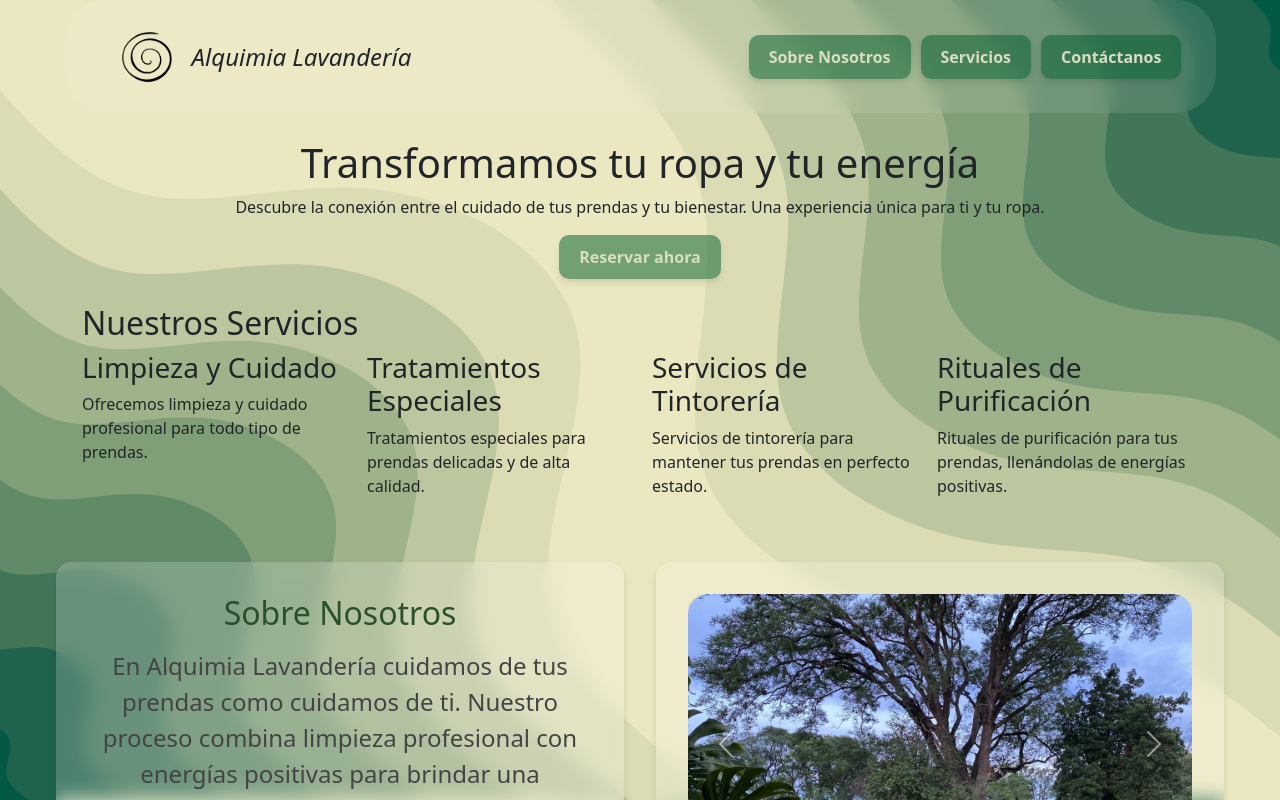
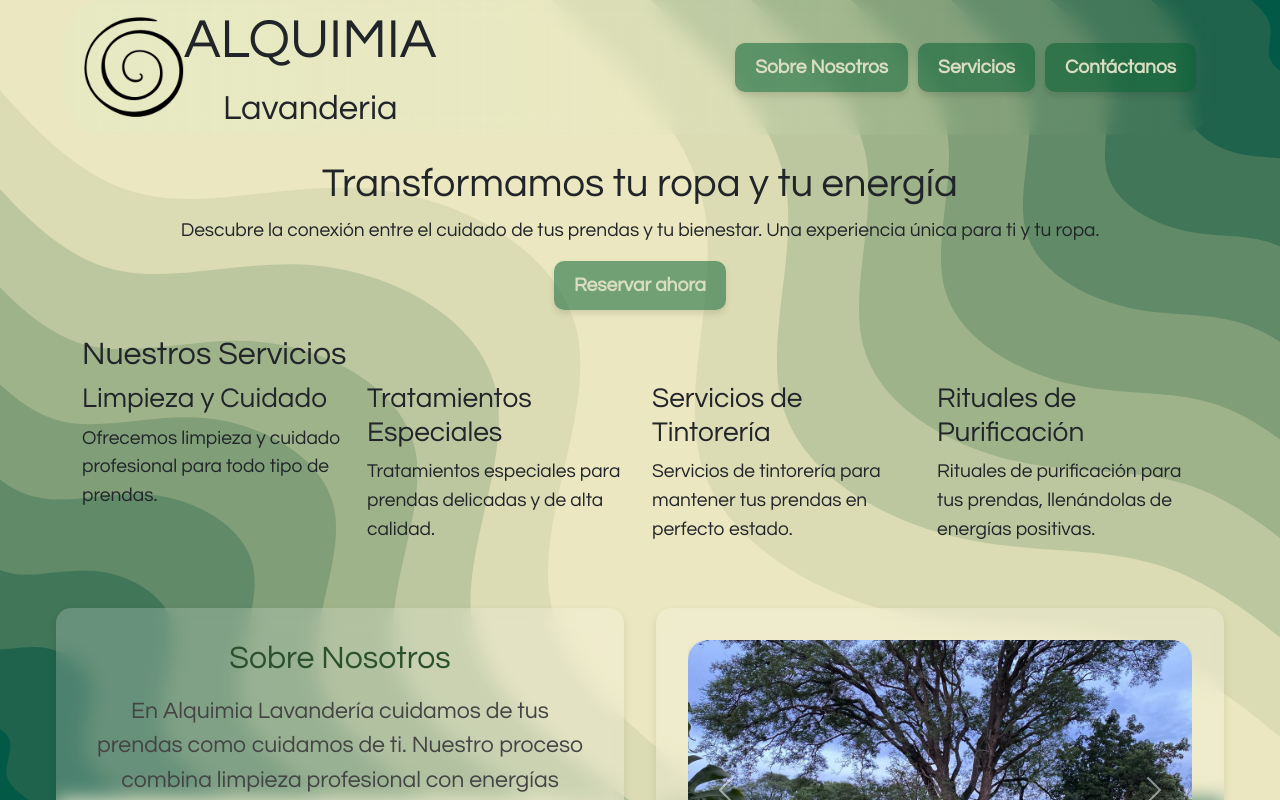
Before and after one commit to Voyager-Ov/Alquimia_Lavanderia, an Angular app in the folder App_angular/: page / in a window 1280 px wide. Shown: the top 800 px of the page. Built offline with nearby package versions, Linux system fonts and the light colour scheme.

Commit message:
terminando el responsiv
termine de hacer la pantalla responsiv y agrege estlosa alos botones del popup de contactabosy cambie lo que es el face de entrada y salida para el popup

```diff
--- a/App_angular/src/app/app.component.css
+++ b/App_angular/src/app/app.component.css
@@ -1,94 +1,98 @@
 body {
+    font-family: 'Questrial', sans-serif;
     margin: 0;
     padding: 0;
     height: 100%; /* Altura completa de la ventana */
     background-image: url('pc.svg');
     background-size: cover; /* Asegura que ocupe todo el fondo */
-    background-repeat: no-repeat; /* Repite la imagen de fondo */
+    background-repeat: no-repeat; /* No repetir la imagen de fondo */
     background-position: center; /* Centra la imagen */
     background-attachment: fixed; /* Fija la imagen de fondo para que no se mueva */
-    position: relative;
     width: 100%;
+    font-size: 120%;
 }
 
 /* Contenedor del header */
 .header-conteiner {
-    display: flex;
-    justify-content: space-between; /* Centra horizontalmente el contenido */
-    align-items: center; /* Centra verticalmente el contenido */
     height: 10%; /* Altura del header */
     margin-right: 5%;
     margin-left: 5%;
     background: rgba(255, 255, 255, 0.1);
+    background: linear-gradient(to left, rgba(255, 255, 255, 0), rgba(213, 245, 204, 0.2));
     backdrop-filter: blur(10px);
     border-radius: 40px;
 }
 
 .header {
     display: flex;
-    justify-content: center; /* Centra horizontalmente el contenido */
+    justify-content: space-between; /* Espacio entre logo y nav */
     align-items: center; /* Centra verticalmente el contenido */
-    width: 100%; /* Asegura que el header ocupe todo el ancho del contenedor */
+    margin-left: 10px;
 }
 
 .logo {
     display: flex;
     align-items: center;
-    margin-right: auto; /* Empuja el logo a la izquierda */
-    margin-left: 5%; /* Añade espacio entre el logo y el borde izquierdo */
-    margin-bottom: 1%;
-    margin-top: 1%;
+    font-size: 180%;
+    margin-left: 10px;
 }
 
 .logo-icon {
-    width: 50px; /* Tamaño del logo */
-    height: 50px; /* Tamaño del logo */
-    margin-right: 10px; /* Añade espacio entre el logo y el texto */
+    width: 100px; /* Tamaño del logo */
+    height: 100px; /* Tamaño del logo */
 }
 
 .logo-text {
-    font-size: 150%; /* Tamaño del texto */
-    padding: 10px;
+    flex-direction: column; /* Coloca "ALQUIMIA" arriba y "lavanderia" abajo */
+    text-align: center; /* Alinea el texto al centro */
+}
 
+#Alquimia {
+    font-size: 160%; /* Tamaño grande para "ALQUIMIA" */
+    margin: 0; /* Elimina el margen */
+}
+
+#lavanderia {
+    font-size: 100%; /* Tamaño más pequeño para "lavanderia" */
+    margin: 0; /* Elimina el margen */
 }
 
 nav {
     display: flex;
     gap: 10px; /* Añade espacio entre los botones */
-    margin: 3%;
+    margin-right: 20px;
 }
+
 /* Estilos para los botones custom-btn */
-nav .custom-btn {
+.custom-btn {
     background-color: #005e2f83; /* Color de fondo */
     color: rgba(217, 221, 193); /* Color del texto */
+    border: none; /* Sin borde */
     padding: 10px 20px; /* Añade espacio dentro del botón */
-    border: none; /* Sin borde */
     border-radius: 10px; /* Bordes redondeados */
     cursor: pointer; /* Cambia el cursor al pasar sobre el botón */
     transition: background-color 0.3s ease, transform 0.3s ease; /* Transición suave para el color de fondo y la transformación */
-    font-size: 1rem; /* Tamaño de la fuente */
     font-weight: bold; /* Texto en negrita */
     box-shadow: 0 4px 6px rgba(0, 0, 0, 0.1); /* Sombra para darle profundidad */
 }
 
 /* Estilos para el estado hover */
-nav .custom-btn:hover {
-    background-color: #426940; /* Color de fondo al pasar el cursor */
+.custom-btn:hover {
+    background-color: #037e4483; /* Color de fondo al pasar el cursor */
     transform: translateY(-5px); /* Eleva el botón ligeramente */
 }
 
 /* Estilos para el estado activo */
-nav .custom-btn:active {
-    background-color: #5E8A5A; /* Color de fondo al hacer clic */
+.custom-btn:active {
+    background-color: #037e4483; /* Color de fondo al hacer clic */
     transform: translateY(0); /* Restaura la posición del botón */
 }
 
 /* Estilos para el estado enfocado */
-nav .custom-btn:focus {
+.custom-btn:focus {
     outline: none; /* Elimina el borde de enfoque predeterminado */
-    box-shadow: 0 0 0 3px rgba(139, 197, 133, 0.5); /* Añade un borde de enfoque personalizado */
+    box-shadow: 0 0 0 3px #037e4483; /* Añade un borde de enfoque personalizado */
 }
-
 
 /* Estilos para el overlay del popup */
 .popup-overlay {
@@ -104,17 +108,46 @@ nav .custom-btn:focus {
     justify-content: center;
     align-items: center;
     z-index: 1000; /* Asegura que el popup esté por encima de otros elementos */
+    animation: fadeIn 0.5s forwards; /* Animación de desvanecimiento */
+}
+
+.popup-overlay.hide {
+    animation: fadeOut 0.5s forwards; /* Animación de desvanecimiento inverso */
 }
 
 /* Estilos para el contenido del popup */
 .popup-content {
     display: flex;
     flex-direction: column;
-    background: #5E8A5A;
-    padding: 2% 10% 2% 10%; /* Añade espacio alrededor del contenido */
+    background: #5e8a5a7c;
+    padding: 2% 10%; /* Añade espacio alrededor del contenido */
     border-radius: 30px;
     position: relative;
     z-index: 1001; /* Asegura que el contenido del popup esté por encima del overlay */
+    animation: fadeIn 0.5s forwards; /* Animación de desvanecimiento */
+}
+
+.popup-content.hide {
+    animation: fadeOut 0.5s forwards; /* Animación de desvanecimiento inverso */
+}
+
+/* Animaciones */
+@keyframes fadeIn {
+    from {
+        opacity: 0;
+    }
+    to {
+        opacity: 1;
+    }
+}
+
+@keyframes fadeOut {
+    from {
+        opacity: 1;
+    }
+    to {
+        opacity: 0;
+    }
 }
 
 .popup-content h2 {
@@ -124,7 +157,6 @@ nav .custom-btn:focus {
     justify-content: center;
     padding: 10%;
 }
-
 
 .popup-content button {
     padding: 10px 20px; /* Añade espacio dentro del botón */
@@ -138,10 +170,19 @@ nav .custom-btn:focus {
     gap: 10px; /* Espacio entre el icono y el texto */
 }
 
-
 #wapp {
     background-color: #25d366; /* Color de fondo */
     color: white; /* Color del texto */
+}
+
+#wapp:hover {
+    background-color: #03ff4fc4; /* Color de fondo al pasar el cursor */
+    transform: translateY(-3px); /* Eleva el botón ligeramente */
+}
+
+#wapp:active {
+    background-color: #03ff4fc4; /* Color de fondo al hacer clic */
+    transform: translateY(0); /* Restaura la posición del botón */
 }
 
 #email {
@@ -149,17 +190,51 @@ nav .custom-btn:focus {
     color: white; /* Color del texto */
 }
 
+#email:hover {
+    background-color: #f70000; /* Color de fondo al pasar el cursor */
+    transform: translateY(-3px); /* Eleva el botón ligeramente */
+}
+
+#email:active {
+    background-color: #ff4f4ffd; /* Color de fondo al hacer clic */
+    transform: translateY(0); /* Restaura la posición del botón */
+}
+
 #ig {
     color: white; /* Color del texto */
-    background-image: url("/assets/images/ig.jpg"); /* Ruta de la imagen de Instagram */
-    background-repeat: no-repeat; /* No repetir la imagen */
-    background-position:center; /* Posición de la imagen */
+    background: linear-gradient(to right, #4b00fa, #833ab4, #c13584, #e1306c, #fd1d1d, #fdfa4b); /* Degradado de colores */
     padding-left: 40px; /* Espacio a la izquierda para la imagen */
-    background-size: 100%;
 }
 
+#ig:hover {
+    transform: translateY(-1px); /* Eleva el botón ligeramente */
+    animation: girar-gradiente 6s infinite;
+    background-size: 400% 400%;
+}
+
+@keyframes girar-gradiente {
+    0% {
+        background-position: 0% 50%;
+    }
+    50% {
+        background-position: 100% 50%;
+    }
+    100% {
+        background-position: 0% 50%;
+    }
+}
+
+#closePopup {
+    color: white; /* Color del texto */
+    background-color: #ff4f4f; /* Color de fondo */
+}
+#closePopup:hover {
+    background-color: #f70000; /* Color de fondo al pasar el cursor */
+    transform: translateY(-3px); /* Eleva el botón ligeramente */
+}
+/* Estilos para el contenido principal */
 .hero {
-    margin: 2% auto 2% auto; /* Añade espacio entre el header y el contenido */
+    margin: 2% auto; /* Añade espacio entre el header y el contenido */
     display: flex;
     flex-direction: column;
     justify-content: center; /* Centra horizontalmente el contenido */
@@ -169,20 +244,6 @@ nav .custom-btn:focus {
 .hero-content {
     text-align: center; /* Alinea el texto al centro */
 }
-
-div .custom-btn {
-    background-color: #005e2f83; /* Color de fondo */
-    color: rgba(217, 221, 193); /* Color del texto */
-    padding: 10px 20px; /* Añade espacio dentro del botón */
-    border: none; /* Sin borde */
-    border-radius: 10px; /* Bordes redondeados */
-    cursor: pointer; /* Cambia el cursor al pasar sobre el botón */
-    transition: background-color 0.3s ease, transform 0.3s ease; /* Transición suave para el color de fondo y la transformación */
-    font-size: 1rem; /* Tamaño de la fuente */
-    font-weight: bold; /* Texto en negrita */
-    box-shadow: 0 4px 6px rgba(0, 0, 0, 0.1); /* Sombra para darle profundidad */
-}
-
 
 /* Estilos para las islas en la sección About */
 .abaut-container {
@@ -213,7 +274,7 @@ div .custom-btn {
 }
 
 .abaut-text p {
-    font-size: 150%;
+    font-size: 120%;
     line-height: 1.5;
     color: #444;
 }
@@ -226,7 +287,6 @@ div .custom-btn {
 }
 
 .carousel-item img {
-
     object-fit: cover; /* Recorta y centra la imagen */
     object-position: center; /* Centra la imagen */
     border-radius: 20px; /* Opcional: bordes redondeados */
@@ -266,7 +326,6 @@ div .custom-btn {
 .map {
     order: 1;
     border-radius: 15px; /* Bordes redondeados */
-    box-shadow: 0 4px 8px rgba(0, 0, 0, 0.1); /* Sombra para darle profundidad */
 }
 
 .titulo {
@@ -285,107 +344,145 @@ div .custom-btn {
     line-height: 1.5; /* Altura de línea */
 }
 
-
-
-
-
-    /* Media Queries  tablet*/
-
-  @media (max-width: 800px) {
+/* Media Queries  tablet */
+@media (max-width: 961px) {
     body {
-      background-image: url(tablet.svg);
-
-    }
-    .header-conteiner {
-        height: 10%;
-    }
-
-    .header {
-        flex-direction: row;
+        background-image: url(tablet.svg);
     }
 
     .logo {
-        margin: 20px;
+        margin: 0;
+        font-size: 130%;
+    }
+    .logo-icon {
+        width: 80px;
+        height: 80px;
     }
 
+    nav {
+        font-size: 130%;
+
+    }
+    .custom-btn {
+        font-size: 90%;
+        padding: 6px 5px;
+    }
+    .abaut-container {
+        flex-direction: column;
+    }
+    .abaut-text {
+        font-size: smaller;
+    }
+    #map {
+        position: relative;
+        content: center;
+    }
+}
+/*media query tablet s */
+@media (max-width: 806px) {
+    .logo {
+        margin: 0;
+        font-size: 60%;
+    }
     .logo-icon {
-        width: 40px;
-        height: 40px;
+        width: 70px;
+        height: 70px;
     }
 
     .logo-text {
-        font-size: 125%;
+        font-size: 200%;
     }
     nav {
-        margin-right: 5%;
-        gap: 10px;
+        font-size: 100%;
+
+    }
+}
+
+/* Media Queries  mobile */
+@media (max-width: 683px) {
+    body {
+        background-image: url(mobile.svg);
     }
 
-    .abaut-container {
-        flex-direction: row;
-        gap: 20%;
-    }
-
-    .abaut-text {
-        font-size: smaller;
-    }
-
-
-
-
-  }
-
-
-
-  @media (max-width: 576px) {
-    body {
-      background-image: url(mobile.svg);
-      height: 100%; /* Altura completa de la ventana */
-
-    }
-    .header-conteiner {
-        height: 10%;
-        margin-left: 2%;
-        margin-right: 2%;
-    }
     #disable {
         display: none;
     }
-
-    .logo{
-        margin-right: 0;
+    .logo {
+        margin: 0;
+        gap: 10px;
     }
-
-    .logo-icon{
-        width: 30px;
-        height: 30px;
+    .logo-icon {
+        width: 60px;
+        height: 60px;
     }
-
     .logo-text {
-        font-size: 125%;
+        font-size: 160%;
     }
-
-    nav .custom-btn{
+    #lavanderia {
+        font-size: 110%;
+    }
+    nav {
+        margin-right: 4%;
+        font-size: 120%;
+    }
+    .custom-btn {
         padding: 5px 10px;
         margin: 10px;
-
+        font-size: 140%;
     }
-
     .hero {
-        margin: 5% 5% 5% 5%; /* Añade espacio entre el header y el contenido */
+        margin: 5% 5%; /* Añade espacio entre el header y el contenido */
         display: flex;
         flex-direction: column;
         justify-content: center; /* Centra horizontalmente el contenido */
         align-items: center; /* Centra verticalmente el contenido */
     }
-
     .abaut-container {
         flex-direction: row;
         gap: 20%;
     }
-
     .abaut-text {
         font-size: smaller;
     }
+}
 
-  }
+/* media queries  mobile M */
+@media (max-width: 487px) {
+    .logo {
+        margin: 0;
+    }
+    .logo-icon {
+        width: 50px;
+        height: 50px;
+    }
+    .logo-text {
+        font-size: 160%;
+    }
+    nav{
+        font-size: 100%;
+    }
+    .custom-btn {
+        font-size: 130%;
+    }
+}
+
+/* Media Queries  mobile s */
+@media (max-width: 437px) {
+
+    .logo {
+        margin-left: 3px;
+    }
+    .logo-icon {
+        width: 40px;
+        height: 40px;
+    }
+    .logo-text {
+        font-size: 140%;
+    }
+    nav{
+        font-size: 60%;
+    }
+    .custom-btn {
+        font-size: 130%;
+    }
+}
--- a/App_angular/src/app/app.component.html
+++ b/App_angular/src/app/app.component.html
@@ -1,11 +1,13 @@
 <body>
     <i class="animacion"></i>
-    <!-- Header pantalla mas de 500 px-->
     <div class="header-conteiner">
         <header class="header">
             <div  class="logo">
                 <img src="assets/images/logo_500x500-removebg-preview.png" alt="Logo" class="logo-icon">
-                <i class="logo-text">Alquimia Lavandería</i>
+                <div class="logo-text">
+                    <p id="Alquimia">ALQUIMIA</p>
+                    <p id="lavanderia">Lavanderia</p>
+                </div>
             </div>
             <nav>
                 <button class="custom-btn" id="disable" (click)="scrollToAbout()">Sobre Nosotros</button>
@@ -32,8 +34,9 @@
                 <i class="bi bi-instagram"> </i>
                  Instagram
             </button>
-            <button class="btn-secondary" (click)="closePopup()">
+            <button id="closePopup" (click)="closePopup()">
                 Cerrar
+                <i class="bi bi-x-octagon"></i>
             </button>
         </div>
     </div>
--- a/App_angular/src/index.html
+++ b/App_angular/src/index.html
@@ -5,6 +5,9 @@
   <title>AppAngular</title>
   <base href="/">
   <meta name="viewport" content="width=device-width, initial-scale=1">
+  <link rel="preconnect" href="https://fonts.googleapis.com">
+  <link rel="preconnect" href="https://fonts.gstatic.com" crossorigin>
+  <link href="https://fonts.googleapis.com/css2?family=Questrial&display=swap" rel="stylesheet">
   <link rel="icon" type="image/x-icon" href="favicon.ico">
   <link href="https://cdn.jsdelivr.net/npm/bootstrap@5.1.3/dist/css/bootstrap.min.css" rel="stylesheet">
   <link href="https://cdn.jsdelivr.net/npm/bootstrap-icons/font/bootstrap-icons.css" rel="stylesheet">
```
Also changed, not shown: App_angular/src/app/app.component.ts (+20 -6 lines).
